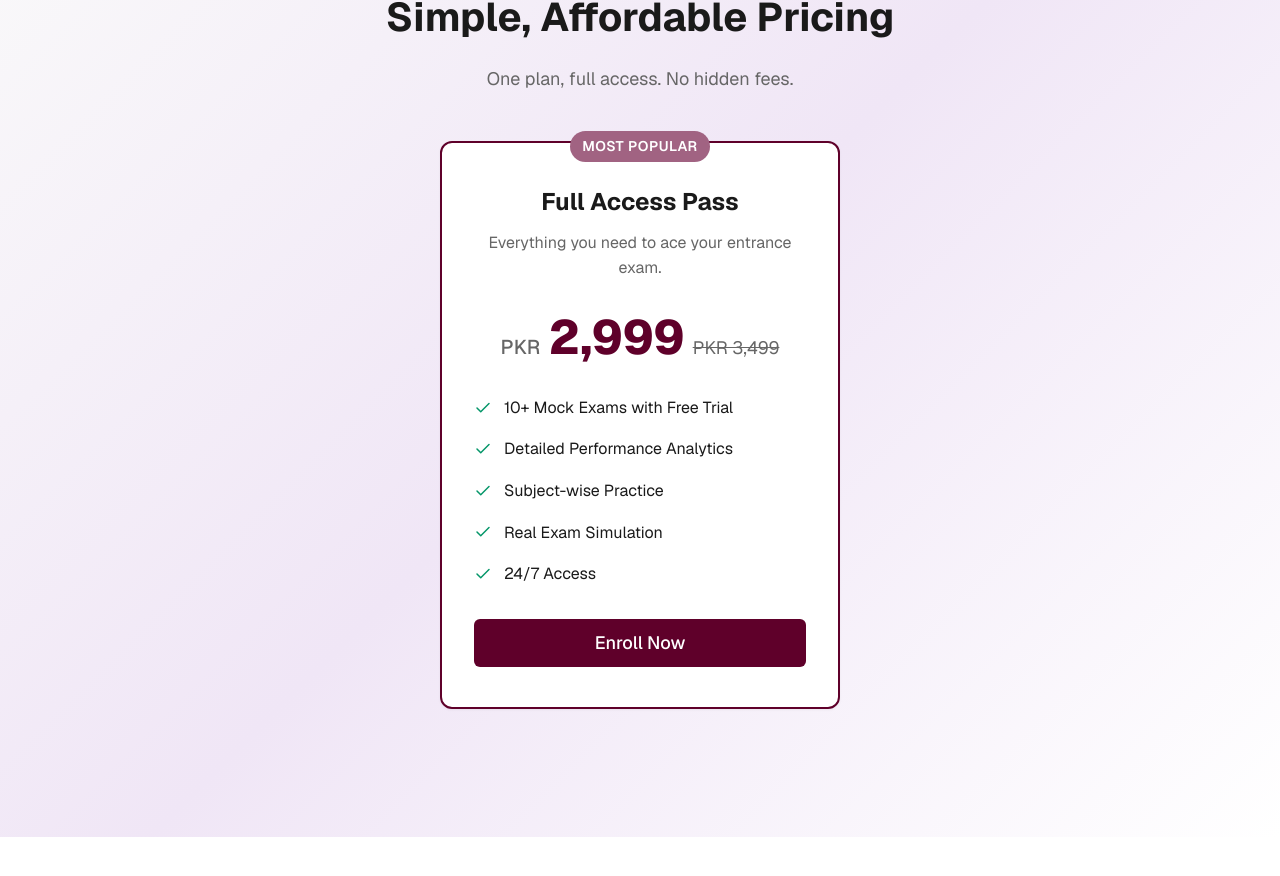
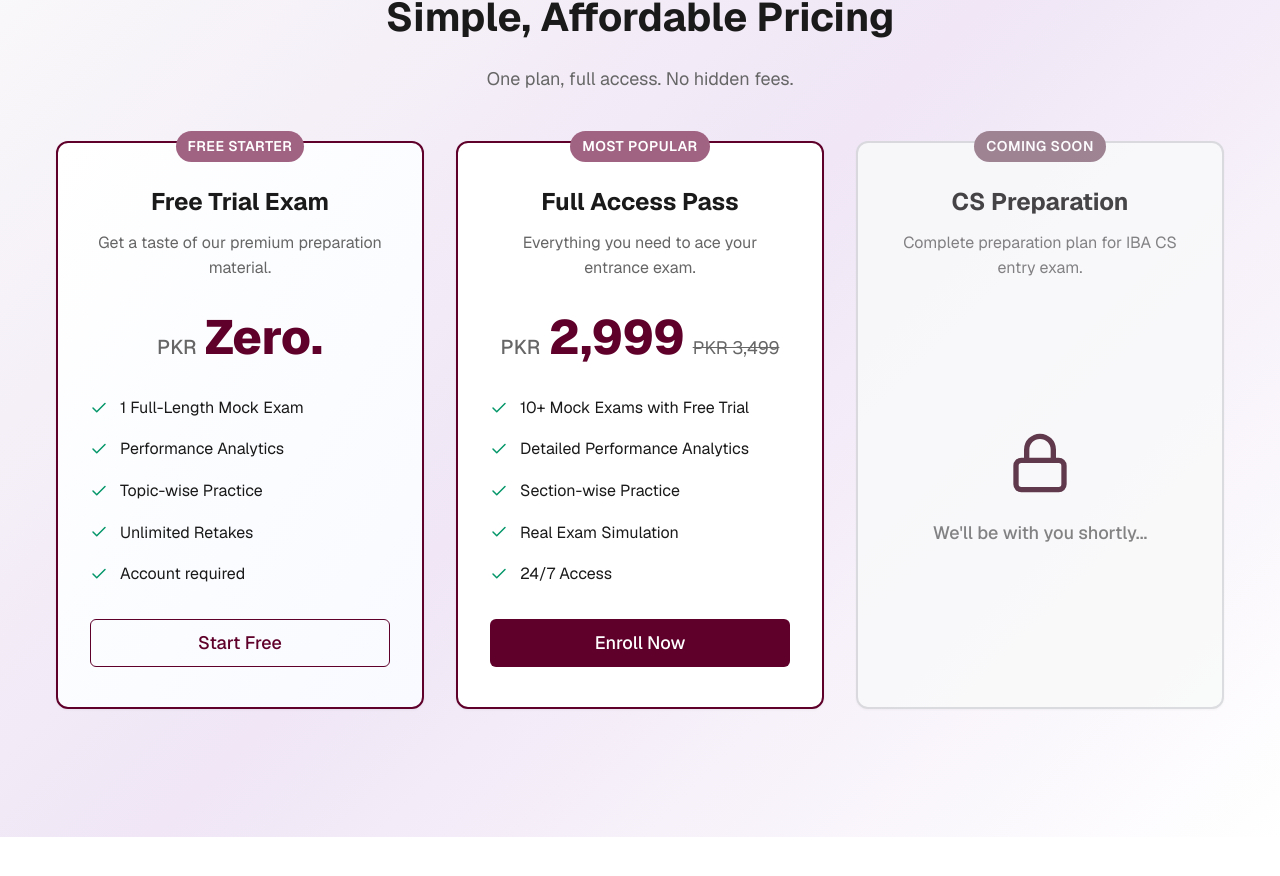
Before and after one commit to nanfaweb/Valsent, a Next.js app: page / in a window 1280 px wide. Shown: the part 1360-2236 px from the top of the page. Built offline with nearby package versions, Linux system fonts and the light colour scheme; no server answers.

Commit message:
user flow logic improvement

```diff
--- a/src/app/page.module.css
+++ b/src/app/page.module.css
@@ -144,8 +144,17 @@
 }
 
 .pricingWrapper {
-  display: flex;
-  justify-content: center;
+  display: grid;
+  grid-template-columns: repeat(3, 1fr);
+  gap: 2rem;
+  max-width: 1200px;
+  margin: 0 auto;
+}
+
+@media (max-width: 1024px) {
+  .pricingWrapper {
+    grid-template-columns: repeat(auto-fit, minmax(300px, 1fr));
+  }
 }
 
 /* Testimonials Section */
--- a/src/app/page.tsx
+++ b/src/app/page.tsx
@@ -1,4 +1,4 @@
-import Link from "next/link";
+import { HeroActions } from "@/components/landing/HeroActions";
 import Image from "next/image";
 import { Button } from "@/components/ui/Button";
 import { PricingCard } from "@/components/ui/PricingCard";
@@ -19,14 +19,7 @@ export default function Home() {
               Comprehensive mock exams, real-time analytics, and expert-curated content
               to ensure you get into your dream university.
             </p>
-            <div className={styles.heroActions}>
-              <Link href="/pricing">
-                <Button size="lg" variant="primary">Start Practicing Now</Button>
-              </Link>
-              <Link href="#features">
-                <Button size="lg" variant="outline">Learn More</Button>
-              </Link>
-            </div>
+            <HeroActions />
           </div>
         </div>
       </section>
@@ -67,7 +60,9 @@ export default function Home() {
             <p>One plan, full access. No hidden fees.</p>
           </div>
           <div className={styles.pricingWrapper}>
-            <PricingCard />
+            <PricingCard type="trial" />
+            <PricingCard type="pro" />
+            <PricingCard type="soon" />
           </div>
         </div>
       </section>
--- /dev/null
+++ b/src/components/landing/HeroActions.tsx
@@ -0,0 +1,21 @@
+"use client";
+
+import Link from "next/link";
+import { Button } from "@/components/ui/Button";
+import { useAuth } from "@/context/AuthContext";
+import styles from "@/app/page.module.css";
+
+export const HeroActions = () => {
+    const { user } = useAuth();
+
+    return (
+        <div className={styles.heroActions}>
+            <Link href={user ? "/dashboard" : "/auth/signup"}>
+                <Button size="lg" variant="primary">Start Practicing Now</Button>
+            </Link>
+            <Link href="/pricing">
+                <Button size="lg" variant="outline">Learn More</Button>
+            </Link>
+        </div>
+    );
+};
--- a/src/components/ui/CheckoutButton.tsx
+++ b/src/components/ui/CheckoutButton.tsx
@@ -1,64 +1,27 @@
 "use client";
 
-import { useState } from "react";
 import { Button } from "@/components/ui/Button";
 import { useAuth } from "@/context/AuthContext";
 import { useRouter } from "next/navigation";
-import { supabase } from "@/lib/supabase";
 
 export const CheckoutButton = () => {
     const { user } = useAuth();
     const router = useRouter();
-    const [loading, setLoading] = useState(false);
 
     const handleCheckout = async () => {
         if (!user) {
-            router.push("/auth/signin?next=/pricing");
+            router.push("/auth/signup");
             return;
         }
 
-        setLoading(true);
-        try {
-            // Get current session token for API call
-            const { data: { session } } = await supabase.auth.getSession();
-
-            const res = await fetch("/api/checkout", {
-                method: "POST",
-                headers: {
-                    "Content-Type": "application/json",
-                    "Authorization": `Bearer ${session?.access_token}`
-                },
-            });
-
-            const data = await res.json();
-
-            if (data.url) {
-                // Redirect to PayPro (Mock URL for now)
-                // Since it's a mock, we might want to just simulate success for the USER to see.
-                // For production, window.location.href = data.url;
-
-                // Mocking the behavior for development demo:
-                alert(`Redirecting to Payment Gateway... (Mock URL: ${data.url})`);
-
-                // Simulate webhook callback effect for dev if needed?
-                // No, let's stick to the URL redirect pattern.
-                window.location.href = data.url;
-            } else {
-                alert(data.error || "Something went wrong");
-            }
-        } catch (error) {
-            console.error(error);
-            alert("Failed to initiate checkout");
-        } finally {
-            setLoading(false);
-        }
+        // Redirect logged-in users directly to dashboard
+        router.push("/dashboard");
     };
 
     return (
         <Button
             size="lg"
             onClick={handleCheckout}
-            isLoading={loading}
             className="w-full"
         >
             Enroll Now
--- a/src/components/ui/PricingCard.module.css
+++ b/src/components/ui/PricingCard.module.css
@@ -9,6 +9,43 @@
     padding: 2.5rem 2rem;
     max-width: 400px;
     width: 100%;
+    height: 100%;
+}
+
+.soon {
+    opacity: 0.8;
+    filter: grayscale(0.5);
+    background-color: #f9fafb;
+    border-color: #d1d5db;
+}
+
+.trial {
+    background: linear-gradient(to bottom right, #ffffff, #f8faff);
+}
+
+.lock {
+    color: var(--text-muted);
+    flex-shrink: 0;
+}
+
+.lockedContent {
+    flex: 1;
+    display: flex;
+    flex-direction: column;
+    align-items: center;
+    justify-content: center;
+    gap: 1.5rem;
+    padding: 2rem 0;
+}
+
+.mainLock {
+    color: var(--primary);
+}
+
+.lockCaption {
+    font-size: 1.125rem;
+    font-weight: 500;
+    color: var(--text-muted);
 }
 
 .badge {
--- a/src/components/ui/PricingCard.tsx
+++ b/src/components/ui/PricingCard.tsx
@@ -1,49 +1,120 @@
+"use client";
+
 import Link from "next/link";
 import { Button } from "./Button";
 import { Card } from "./Card";
 import styles from "./PricingCard.module.css";
-import { Check } from "lucide-react";
+import { Check, Lock } from "lucide-react";
 import { CheckoutButton } from "./CheckoutButton";
+import { useAuth } from "@/context/AuthContext";
 
-export const PricingCard = ({ isCheckout = false }: { isCheckout?: boolean }) => {
-    return (
-        <Card className={styles.container}>
-            <div className={styles.badge}>Most Popular</div>
-            <h3 className={styles.title}>Full Access Pass</h3>
-            <p className={styles.description}>
-                Everything you need to ace your entrance exam.
-            </p>
+interface PricingCardProps {
+    isCheckout?: boolean;
+    type?: 'trial' | 'pro' | 'soon';
+}
 
-            <div className={styles.price}>
-                <span className={styles.currency}>PKR</span>
-                <span className={styles.amount}>2,999</span>
-                <span className={styles.original}>PKR 3,499</span>
-            </div>
+export const PricingCard = ({ isCheckout = false, type = 'pro' }: PricingCardProps) => {
+    const { user } = useAuth();
+    const isTrial = type === 'trial';
+    const isSoon = type === 'soon';
 
-            <ul className={styles.features}>
-                {[
+    const getContent = () => {
+        switch (type) {
+            case 'trial':
+                return {
+                    badge: "Free Starter",
+                    title: "Free Trial Exam",
+                    description: "Get a taste of our premium preparation material.",
+                    price: "Zero.",
+                    currency: "PKR",
+                    original: null,
+                    features: [
+                        "1 Full-Length Mock Exam",
+                        "Performance Analytics",
+                        "Topic-wise Practice",
+                        "Unlimited Retakes",
+                        "Account required"
+                    ],
+                    cta: (
+                        <Link href={user ? "/dashboard" : "/auth/signup"} style={{ width: '100%' }}>
+                            <Button size="lg" className={styles.button} variant="outline"> Start Free </Button>
+                        </Link>
+                    )
+                };
+            case 'soon':
+                return {
+                    badge: "Coming Soon",
+                    title: "CS Preparation",
+                    description: "Complete preparation plan for IBA CS entry exam.",
+                    price: "",
+                    currency: "",
+                    original: null,
+                    features: [],
+                    cta: null
+                };
+            default: // pro
+                return {
+                    badge: "Most Popular",
+                    title: "Full Access Pass",
+                    description: "Everything you need to ace your entrance exam.",
+                    price: "2,999",
+                    currency: "PKR",
+                    original: "PKR 3,499",
+                    features: [
                         "10+ Mock Exams with Free Trial",
                         "Detailed Performance Analytics",
-                    "Subject-wise Practice",
+                        "Section-wise Practice",
                         "Real Exam Simulation",
                         "24/7 Access"
-                ].map((feature, i) => (
+                    ],
+                    cta: isCheckout ? (
+                        <CheckoutButton />
+                    ) : (
+                        <Link href="/pricing" style={{ width: '100%' }}>
+                            <Button size="lg" className={styles.button}> Enroll Now </Button>
+                        </Link>
+                    )
+                };
+        }
+    };
+
+    const content = getContent();
+
+    return (
+        <Card className={`${styles.container} ${isSoon ? styles.soon : ''} ${isTrial ? styles.trial : ''}`}>
+            {content.badge && <div className={styles.badge}>{content.badge}</div>}
+            <h3 className={styles.title}>{content.title}</h3>
+            <p className={styles.description}>{content.description}</p>
+
+            {!isSoon && (
+                <div className={styles.price}>
+                    {content.currency && <span className={styles.currency}>{content.currency}</span>}
+                    <span className={styles.amount}>{content.price}</span>
+                    {content.original && <span className={styles.original}>{content.original}</span>}
+                </div>
+            )}
+
+            {isSoon ? (
+                <div className={styles.lockedContent}>
+                    <Lock size={64} className={styles.mainLock} />
+                    <p className={styles.lockCaption}>We'll be with you shortly...</p>
+                </div>
+            ) : (
+                <ul className={styles.features}>
+                    {content.features.map((feature, i) => (
                         <li key={i} className={styles.feature}>
                             <Check size={18} className={styles.check} />
                             {feature}
                         </li>
                     ))}
                 </ul>
+            )}
 
+            {content.cta && (
                 <div className={styles.cta}>
-                {isCheckout ? (
-                    <CheckoutButton />
-                ) : (
-                    <Link href="/pricing" style={{ width: '100%' }}>
-                        <Button size="lg" className={styles.button}> Enroll Now </Button>
-                    </Link>
+                    {content.cta}
+                </div>
             )}
-            </div>
         </Card>
     );
 };
```
Also changed, not shown: src/app/pricing/page.module.css (+74 -1 lines), src/app/pricing/page.tsx (+28 -1 lines). Lines whose indentation alone changed are shown as unchanged.
